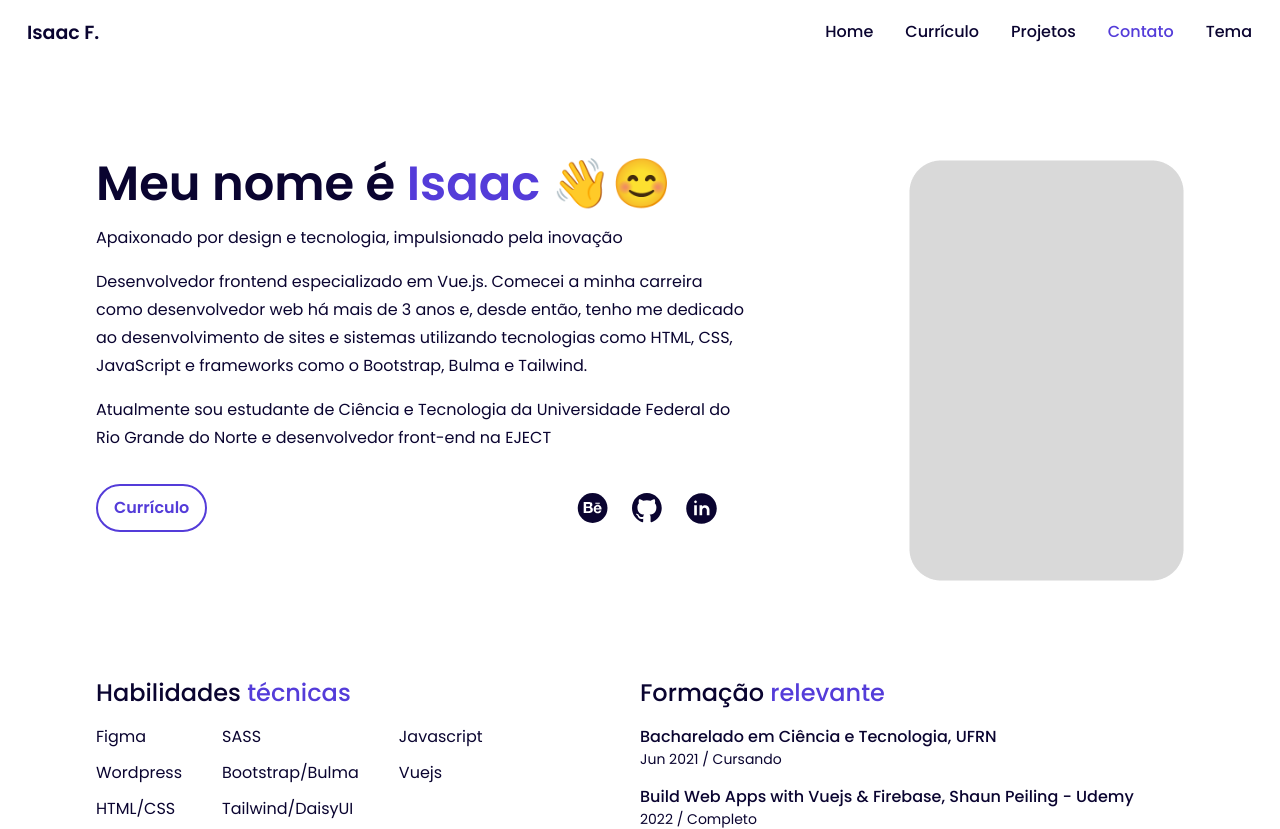
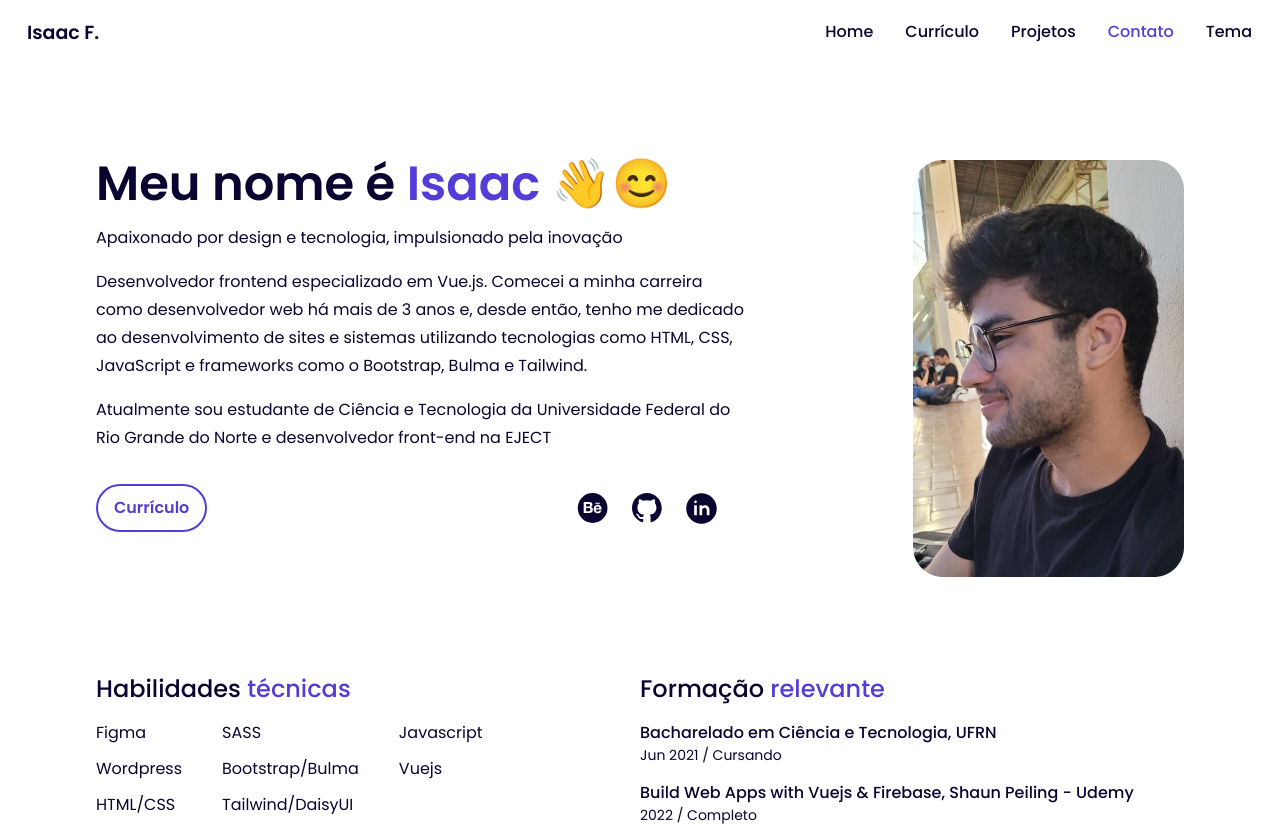
Before and after one commit to isacfg/portfolio, a Vue app: page /contact in a window 1280 px wide. Shown: the top 829 px of the page. Built offline with nearby package versions, Linux system fonts and the light colour scheme.

Commit message:
update photo

```diff
--- a/src/views/ContactView.vue
+++ b/src/views/ContactView.vue
@@ -64,11 +64,7 @@
       </div>
     </div>
     <div class="right bob-on-hover ml-auto">
-      <img
-        src="../assets/placeholder-about.png"
-        class="ml-auto"
-        alt=""
-        srcset="" />
+      <img src="../assets/contact-photo.png" class="ml-auto" alt="" srcset="" />
     </div>
   </div>
   <div
```
Also changed, not shown: src/assets/contact-photo.png (added).
